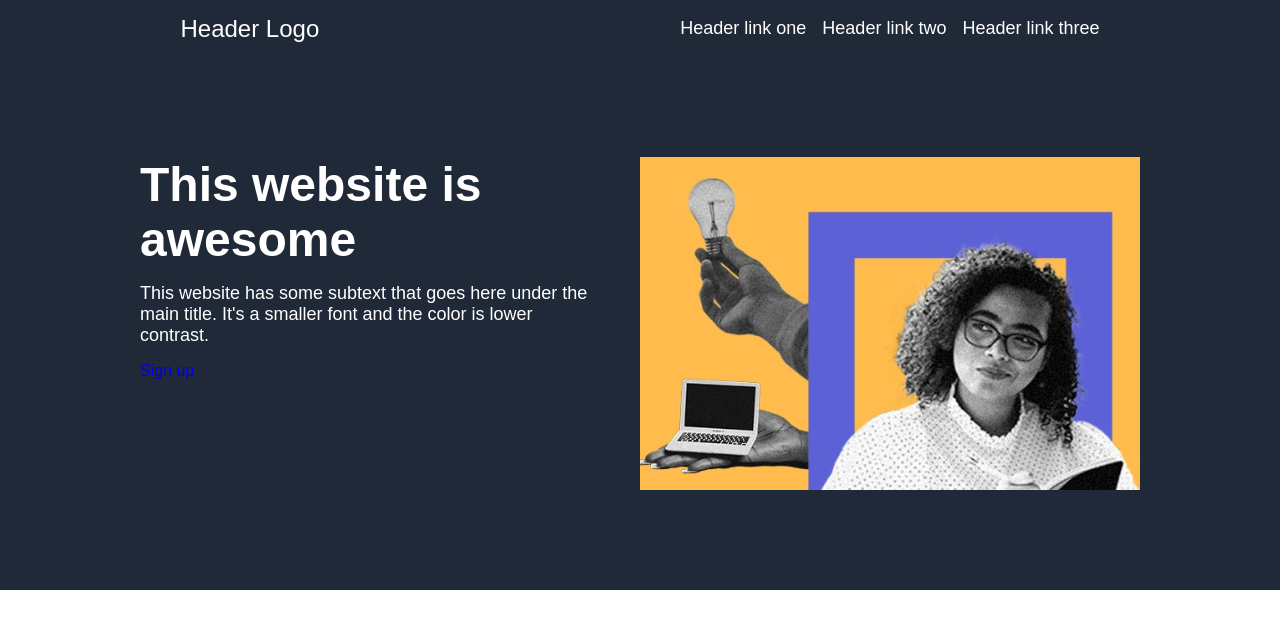
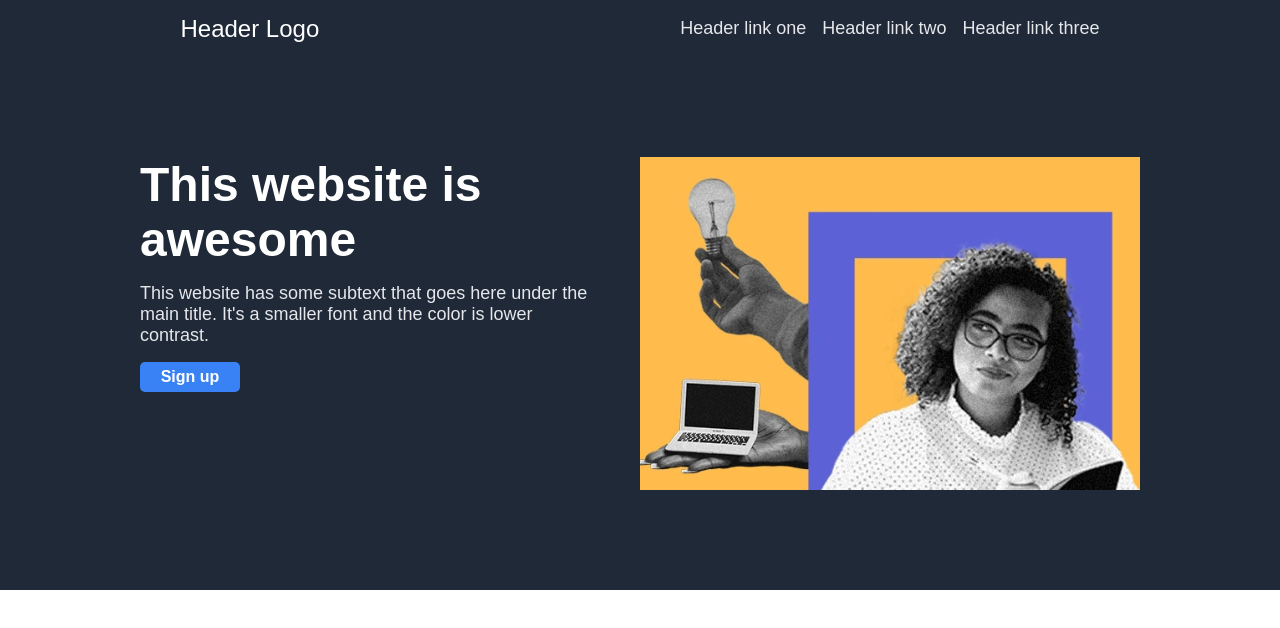
Before and after one commit to jesuspieru/landing-page, a plain HTML site: page index.html in a window 1280 px wide. Drawn offline with Linux system fonts and the light colour scheme.

Commit message:
styled hero link button

```diff
--- a/index.html
+++ b/index.html
@@ -13,9 +13,9 @@
         <div class="header-container">
             <div class="logo">Header Logo</div>
             <ul class="list">
-                <li><a>Header link one</a></li>
-                <li><a>Header link two</a></li>
-                <li><a>Header link three</a></li>
+                <li><a class="header-link" href="#">Header link one</a></li>
+                <li><a class="header-link" href="#">Header link two</a></li>
+                <li><a class="header-link" href="#">Header link three</a></li>
             </ul>
         </div>
         <div class="hero-container">
--- a/style.css
+++ b/style.css
@@ -41,7 +41,10 @@ a {
     gap: 16px;
     list-style: none;
     font-size: 18px;
-    color: #ffffff;
+}
+
+.header-link {
+    color: #e5e7eb;
 }
 
 .hero-container {
@@ -67,8 +70,20 @@ a {
 
 .text-two {
     font-size: 18px;
+    color: #e5e7eb;
+    width: 450px;
+}
+
+.button-link {
+    display: flex;
+    justify-content: center;
+    align-items: center;
+    background-color: #3882f6;
+    font-weight: bold;
+    height: 30px;
+    width: 100px;
+    border-radius: 5px;
     color: #ffffff;
-    width: 450px;
 }
 
 .hero-img-container {
```
